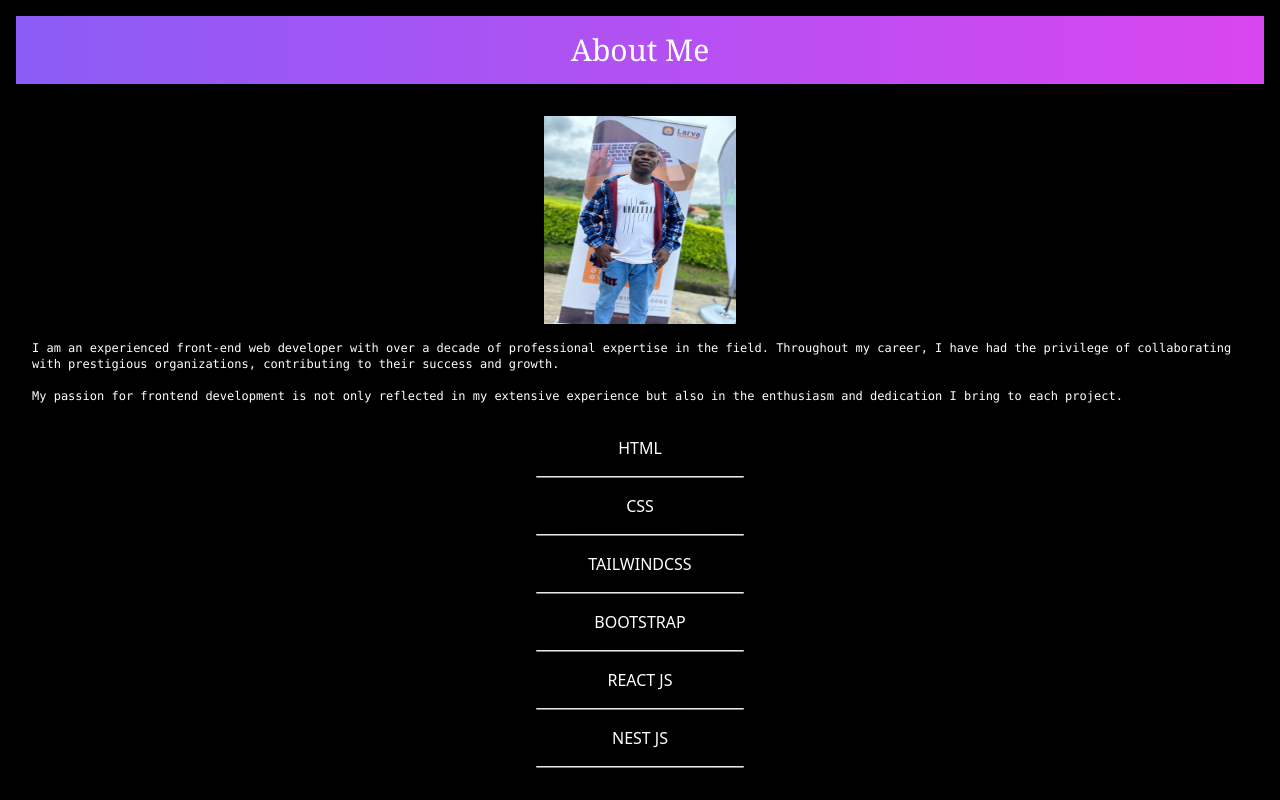
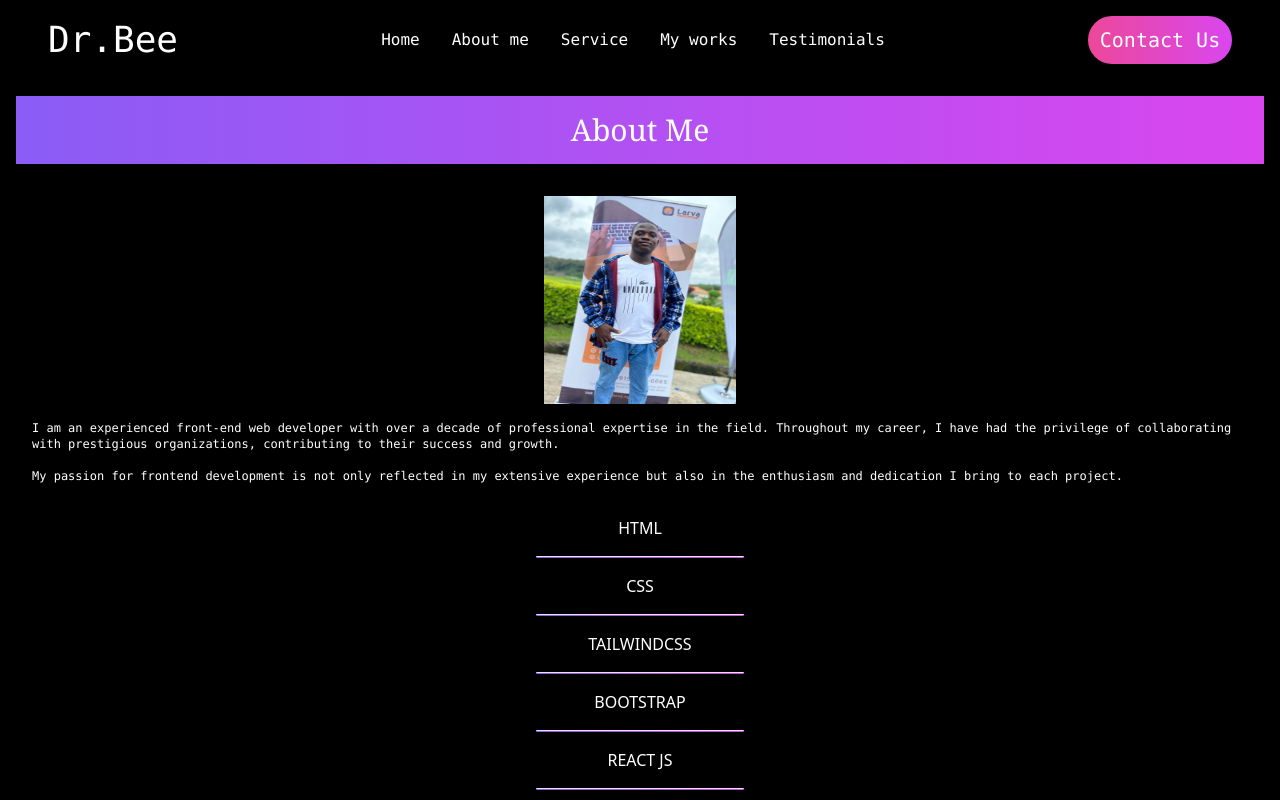
Before and after one commit to bello-ibraheem-adewale/my-portiforlio, a React (Vite) app: page /about in a window 1280 px wide. Shown: the top 800 px of the page. Built offline with nearby package versions, Linux system fonts and the light colour scheme.

Commit message:
add components

```diff
--- a/src/App.jsx
+++ b/src/App.jsx
@@ -1,24 +1,57 @@
-import About from "./page/About"
-import Home from "./page/Home"
-import Service from "./page/Service"
-import { BrowserRouter,Routes,Route } from "react-router-dom"
+// // import Bee from "./page/Bee"
+// // import Navbar from "./page/Navbar"
+// import Home from "./page/Home"
+// import About from "./page/About"
+// import Service from "./page/Service"
+// import { BrowserRouter,Routes,Route } from "react-router-dom"
 
 
-function App() {
+// function App() {
 
 
+//   return (
+//     <BrowserRouter>
+//     <div>
+//       <Routes>
+
+//         {/* <Route path="/" element={<Navbar />}></Route> */}
+//        <Route path="/" element={<Home/>} />
+//        <Route path="/about" element={<About/>} />
+//        <Route path="/service" element={<Service/>} />
+
+//       </Routes>
+
+//     </div>
+//     </BrowserRouter>
+//   )
+// }
+
+// export default App
+
+
+// src/App.js
+import React from 'react';
+import { BrowserRouter, Routes, Route } from 'react-router-dom';
+import Navbar from './page/Navbar';
+import Home from './page/Home';
+import About from './page/About';
+import Service from './page/Service';
+import { NavbarProvider } from './page/NavbarContext';
+
+function App() {
   return (
     <BrowserRouter>
-    <div>
-      <Routes>
-
-        <Route path="/" element={<Home/>} />
-        <Route path="/about" element={<About/>} />
-        <Route path="/service" element={<Service/>} />
-      </Routes>
-    </div>
+      <NavbarProvider>
+        <Navbar />
+        <Routes>
+          <Route path="/" element={<Home />} />
+          <Route path="/about" element={<About />} />
+          <Route path="/service" element={<Service />} />
+          {/* Add other routes as needed */}
+        </Routes>
+      </NavbarProvider>
     </BrowserRouter>
-  )
+  );
 }
 
-export default App
+export default App;
--- a/src/page/About.jsx
+++ b/src/page/About.jsx
@@ -1,5 +1,6 @@
 import React from 'react'
 import image9 from '../assets/bb.jpg'
+
 // import { FaAffiliatetheme } from "react-icons/fa6";
 
 const About = () => {
--- a/src/page/Home.jsx
+++ b/src/page/Home.jsx
@@ -1,53 +1,94 @@
+// import image9 from '../assets/bb.jpg';
+// import { useState, createContext } from 'react';
+// import { IoMenuOutline, IoCloseOutline } from "react-icons/io5";
+// import { Link } from 'react-router-dom';
+
+// // export const DataContext = createContext
+
+
+// const Home = () => {
+//   const [menuOpen, setMenuOpen] = useState(false);
+
+//   const toggleMenu = () => {
+//     setMenuOpen(!menuOpen);
+//   };
+
+//   return (
+//     <div className='w-full min-h-screen bg-black text-white font-mono'>
+//       <nav className='flex justify-between items-center py-4 px-6 tablet:px-10 laptop:px-12'>
+//         <h1 className='text-2xl tablet:text-3xl laptop:text-4xl'>Dr.Bee</h1>
+
+//         <div className='hidden tablet:flex laptop:flex justify-evenly gap-8'>
+//           <Link to="/" onClick={() => setMenuOpen(false)}>Home</Link>
+//           <Link to="/about" onClick={() => setMenuOpen(false)}>About me</Link>
+//           <Link to="/service" onClick={() => setMenuOpen(false)}>Service</Link>
+//           <Link to="/work" onClick={() => setMenuOpen(false)}>My works</Link>
+//           <Link to="/testimonials" onClick={() => setMenuOpen(false)}>Testimonials</Link>
+//         </div>
+
+//         <div>
+//           <Link to="/contact" className='bg-gradient-to-r from-pink-500 to-fuchsia-500 transition-transform hover:scale-105 hidden tablet:flex laptop:flex w-36 h-12 rounded-full justify-center items-center text-xl'>
+//             Contact Us
+//           </Link>
+//         </div>
+
+//         <div className='tablet:hidden laptop:hidden'>
+//           {menuOpen ? (
+//             <IoCloseOutline className='w-12 h-12' onClick={toggleMenu} />
+//           ) : (
+//             <IoMenuOutline className='w-12 h-12' onClick={toggleMenu} />
+//           )}
+//         </div>
+
+//         {menuOpen && (
+//           <div className='absolute top-16 right-0 w-48 text-center bg-gray-700 rounded-lg flex flex-col items-center py-4 tablet:hidden laptop:hidden'>
+//             <Link to="/" onClick={() => setMenuOpen(false)} className='py-2 w-full hover:bg-gradient-to-r from-violet-500 to-fuchsia-500'>Home</Link>
+//             <Link to="/about" onClick={() => setMenuOpen(false)} className='py-2 w-full hover:bg-gradient-to-r from-violet-500 to-fuchsia-500'>About me</Link>
+//             <Link to="/service" onClick={() => setMenuOpen(false)} className='py-2 w-full hover:bg-gradient-to-r from-violet-500 to-fuchsia-500'>Service</Link>
+//             <Link to="/work" onClick={() => setMenuOpen(false)} className='py-2 w-full hover:bg-gradient-to-r from-violet-500 to-fuchsia-500'>My works</Link>
+//             <Link to="/testimonials" onClick={() => setMenuOpen(false)} className='py-2 w-full hover:bg-gradient-to-r from-violet-500 to-fuchsia-500'>Testimonials</Link>
+//           </div>
+//         )}
+//       </nav>
+
+//       <div className='flex flex-col tablet:flex-row laptop:flex-row p-6 justify-center items-center gap-10 min-h-[calc(100vh-64px)]'>
+//         <h1 className='text-center tablet:text-left text-lg tablet:text-2xl laptop:text-3xl'>
+//           <span className='bg-gradient-to-r from-violet-500 to-fuchsia-500'>I'm Bello Ibraheem Adewale</span>, a frontend developer with extensive real-life projects.
+//         </h1>
+//         <img className='w-56 h-72 bg-cover rounded-tr-full rounded-tl-full' src={image9} alt="Profile" />
+//       </div>
+
+//       <div className='w-full flex flex-col justify-center text-center p-4'>
+//         <p className='text-xs tablet:text-lg laptop:text-xl'>
+//           I am a frontend developer with over 3 years of experience working with different kinds of companies, both remotely and onsite.
+//         </p>
+//       </div>
+
+//       <div className='w-full flex flex-col tablet:flex-row laptop:flex-row items-center justify-center gap-6 p-10'>
+//         <Link to="/connect" className='bg-gradient-to-r from-violet-500 to-fuchsia-500 w-60 h-10 rounded-full text-center pt-2 transition-transform hover:scale-105'>
+//           Connect with me
+//         </Link>
+//         <Link to="/resume" className='bg-gradient-to-r from-pink-500 to-fuchsia-500 w-60 h-10 rounded-full text-center pt-2 transition-transform hover:scale-105'>
+//           My Resume
+//         </Link>
+//       </div>
+
+
+
+//     </div>
+//   );
+// };
+
+// export default Home;
+
+
+// src/pages/Home.js
+import React from 'react';
+import { Link } from 'react-router-dom';
 import image9 from '../assets/bb.jpg';
-import { useState } from 'react';
-import { IoMenuOutline, IoCloseOutline } from "react-icons/io5";
-import { Link } from 'react-router-dom';
 
-const Home = () => {
-  const [menuOpen, setMenuOpen] = useState(false);
-
-  const toggleMenu = () => {
-    setMenuOpen(!menuOpen);
-  };
-
-  return (
+const Home = () => (
   <div className='w-full min-h-screen bg-black text-white font-mono'>
-      <nav className='flex justify-between items-center py-4 px-6 tablet:px-10 laptop:px-12'>
-        <h1 className='text-2xl tablet:text-3xl laptop:text-4xl'>Dr.Bee</h1>
-
-        <div className='hidden tablet:flex laptop:flex justify-evenly gap-8'>
-          <Link to="/" onClick={() => setMenuOpen(false)}>Home</Link>
-          <Link to="/about" onClick={() => setMenuOpen(false)}>About me</Link>
-          <Link to="/service" onClick={() => setMenuOpen(false)}>Service</Link>
-          <Link to="/work" onClick={() => setMenuOpen(false)}>My works</Link>
-          <Link to="/testimonials" onClick={() => setMenuOpen(false)}>Testimonials</Link>
-        </div>
-
-        <div>
-          <Link to="/contact" className='bg-gradient-to-r from-pink-500 to-fuchsia-500 transition-transform hover:scale-105 hidden tablet:flex laptop:flex w-36 h-12 rounded-full justify-center items-center text-xl'>
-            Contact Us
-          </Link>
-        </div>
-
-        <div className='tablet:hidden laptop:hidden'>
-          {menuOpen ? (
-            <IoCloseOutline className='w-12 h-12' onClick={toggleMenu} />
-          ) : (
-            <IoMenuOutline className='w-12 h-12' onClick={toggleMenu} />
-          )}
-        </div>
-
-        {menuOpen && (
-          <div className='absolute top-16 right-0 w-48 text-center bg-gray-700 rounded-lg flex flex-col items-center py-4 tablet:hidden laptop:hidden'>
-            <Link to="/" onClick={() => setMenuOpen(false)} className='py-2 w-full hover:bg-gradient-to-r from-violet-500 to-fuchsia-500'>Home</Link>
-            <Link to="/about" onClick={() => setMenuOpen(false)} className='py-2 w-full hover:bg-gradient-to-r from-violet-500 to-fuchsia-500'>About me</Link>
-            <Link to="/service" onClick={() => setMenuOpen(false)} className='py-2 w-full hover:bg-gradient-to-r from-violet-500 to-fuchsia-500'>Service</Link>
-            <Link to="/work" onClick={() => setMenuOpen(false)} className='py-2 w-full hover:bg-gradient-to-r from-violet-500 to-fuchsia-500'>My works</Link>
-            <Link to="/testimonials" onClick={() => setMenuOpen(false)} className='py-2 w-full hover:bg-gradient-to-r from-violet-500 to-fuchsia-500'>Testimonials</Link>
-          </div>
-        )}
-      </nav>
-
     <div className='flex flex-col tablet:flex-row laptop:flex-row p-6 justify-center items-center gap-10 min-h-[calc(100vh-64px)]'>
       <h1 className='text-center tablet:text-left text-lg tablet:text-2xl laptop:text-3xl'>
         <span className='bg-gradient-to-r from-violet-500 to-fuchsia-500'>I'm Bello Ibraheem Adewale</span>, a frontend developer with extensive real-life projects.
@@ -71,6 +112,5 @@ const Home = () => {
     </div>
   </div>
 );
-};
 
 export default Home;
--- /dev/null
+++ b/src/page/Navbar.jsx
@@ -0,0 +1,48 @@
+// src/components/Navbar.js
+import React, { useContext } from 'react';
+import { IoMenuOutline, IoCloseOutline } from "react-icons/io5";
+import { Link } from 'react-router-dom';
+// import { NavbarContext } from './page/NavbarContext';
+import { NavbarContext } from './NavbarContext';
+
+const Navbar = () => {
+  const { menuOpen, toggleMenu } = useContext(NavbarContext);
+
+  return (
+    <nav className='w-full bg-black text-white font-mono flex justify-between items-center py-4 px-6 tablet:px-10 laptop:px-12'>
+      <h1 className='text-2xl tablet:text-3xl laptop:text-4xl'>Dr.Bee</h1>
+
+      <div className='hidden tablet:flex laptop:flex justify-evenly gap-8'>
+        <Link to="/" onClick={() => toggleMenu(false)}>Home</Link>
+        <Link to="/about" onClick={() => toggleMenu(false)}>About me</Link>
+        <Link to="/service" onClick={() => toggleMenu(false)}>Service</Link>
+        <Link to="/work" onClick={() => toggleMenu(false)}>My works</Link>
+        <Link to="/testimonials" onClick={() => toggleMenu(false)}>Testimonials</Link>
+      </div>
+
+      <Link to="/contact" className='bg-gradient-to-r from-pink-500 to-fuchsia-500 transition-transform hover:scale-105 hidden tablet:flex laptop:flex w-36 h-12 rounded-full justify-center items-center text-xl'>
+        Contact Us
+      </Link>
+
+      <div className='tablet:hidden laptop:hidden'>
+        {menuOpen ? (
+          <IoCloseOutline className='w-12 h-12' onClick={toggleMenu} />
+        ) : (
+          <IoMenuOutline className='w-12 h-12' onClick={toggleMenu} />
+        )}
+      </div>
+
+      {menuOpen && (
+        <div className='absolute top-16 right-0 w-48 text-center bg-gray-700 rounded-lg flex flex-col items-center py-4 tablet:hidden laptop:hidden'>
+          <Link to="/" onClick={() => toggleMenu(false)} className='py-2 w-full hover:bg-gradient-to-r from-violet-500 to-fuchsia-500'>Home</Link>
+          <Link to="/about" onClick={() => toggleMenu(false)} className='py-2 w-full hover:bg-gradient-to-r from-violet-500 to-fuchsia-500'>About me</Link>
+          <Link to="/service" onClick={() => toggleMenu(false)} className='py-2 w-full hover:bg-gradient-to-r from-violet-500 to-fuchsia-500'>Service</Link>
+          <Link to="/work" onClick={() => toggleMenu(false)} className='py-2 w-full hover:bg-gradient-to-r from-violet-500 to-fuchsia-500'>My works</Link>
+          <Link to="/testimonials" onClick={() => toggleMenu(false)} className='py-2 w-full hover:bg-gradient-to-r from-violet-500 to-fuchsia-500'>Testimonials</Link>
+        </div>
+      )}
+    </nav>
+  );
+};
+
+export default Navbar;
--- /dev/null
+++ b/src/page/NavbarContext.jsx
@@ -0,0 +1,16 @@
+// src/contexts/NavbarContext.js
+import React, { createContext, useState } from 'react';
+
+export const NavbarContext = createContext();
+
+export const NavbarProvider = ({ children }) => {
+  const [menuOpen, setMenuOpen] = useState(false);
+
+  const toggleMenu = () => setMenuOpen(!menuOpen);
+
+  return (
+    <NavbarContext.Provider value={{ menuOpen, toggleMenu }}>
+      {children}
+    </NavbarContext.Provider>
+  );
+};
```
Also changed, not shown: 1 other file (tests, documents, lock files or other folders). Lines whose indentation alone changed are shown as unchanged.
